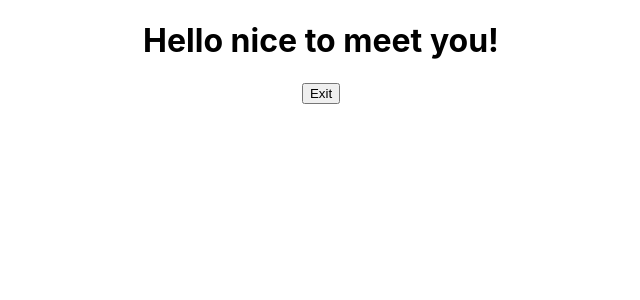
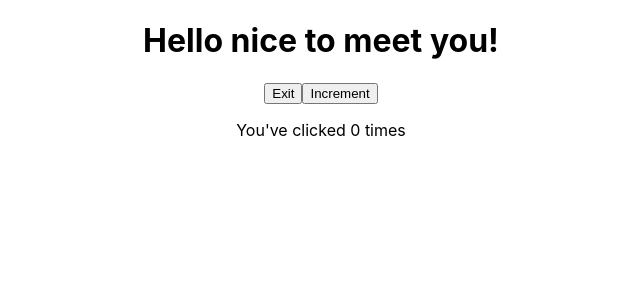
Before and after one commit to fatimaqais/gitpod-react, a React (Create React App) app in the folder my-app/: page / in a window 1280 px wide. Shown: the top 300 px of the page, without its empty margins (319-959 px from the left). Built offline with nearby package versions, Linux system fonts and the light colour scheme.

Commit message:
Change button, text when clicked and increment

```diff
--- a/my-app/src/components/StatefulGreeting.js
+++ b/my-app/src/components/StatefulGreeting.js
@@ -7,15 +7,30 @@
         this.state = {
             introduction: "Hello",
             buttonText: "Exit",
+            count: 0
         };
     }
 
     handleClick() {
         this.setState({
-            introduction: "Goodbye",
-            buttonText: 'Enter',
+            introduction: this.state.introduction ==="Hello"? "Goodbye" : "Hello!",
+            buttonText: this.state.buttonText === "Exit"? "Enter" : "Exit",
+        },()=> {
+            console.log('new state', this.state.introduction)
+            console.log('new state', this.state.buttonText)
         });
         console.log(this.state.introduction)
+        console.log(this.state.buttonText)
+    }
+
+    increment() {
+        this.setState((prevState, prevProps) => {
+            console.log("previous State:", prevState)
+            console.log("previous State:", prevState)
+            return {
+                count: prevState.count + 1
+            }
+        })
     }
 
     render () {
@@ -23,6 +38,8 @@
             <div>
                 <h1>{this.state.introduction} {this.props.greeting}</h1>
                 <button onClick={() => this.handleClick()}>{this.state.buttonText}</button>
+                <button onClick={() => this.increment()}>Increment</button>
+                <p>You've clicked {this.state.count} times</p>
             </div>
         )
     }
```
